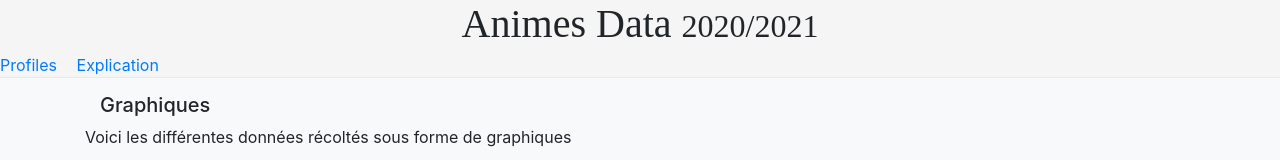
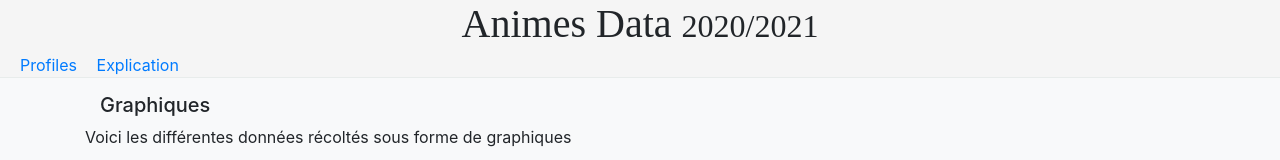
Before and after one commit to N-Ali/DataVisu, a plain HTML site: page statistique.html in a window 1280 px wide. Shown: the top 160 px of the page. Drawn offline with nearby package versions, Linux system fonts and the light colour scheme.

Commit message:
Update statistique.html

```diff
--- a/statistique.html
+++ b/statistique.html
@@ -53,6 +53,9 @@
             }
             button{
                 cursor: pointer;
+            }
+            a{
+                margin-left: 20px;
             }
 
             [data-theme="dark"] #title{
```
